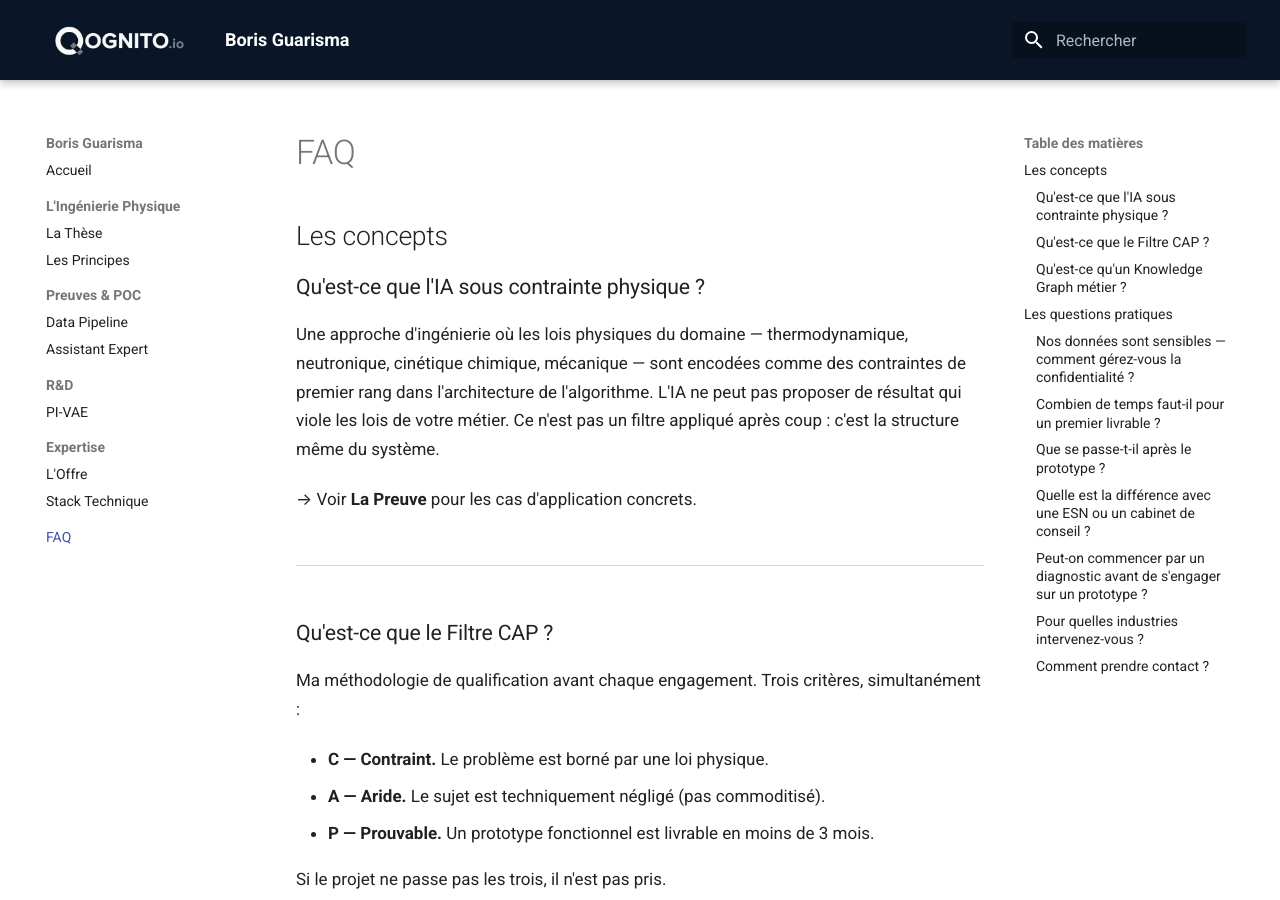
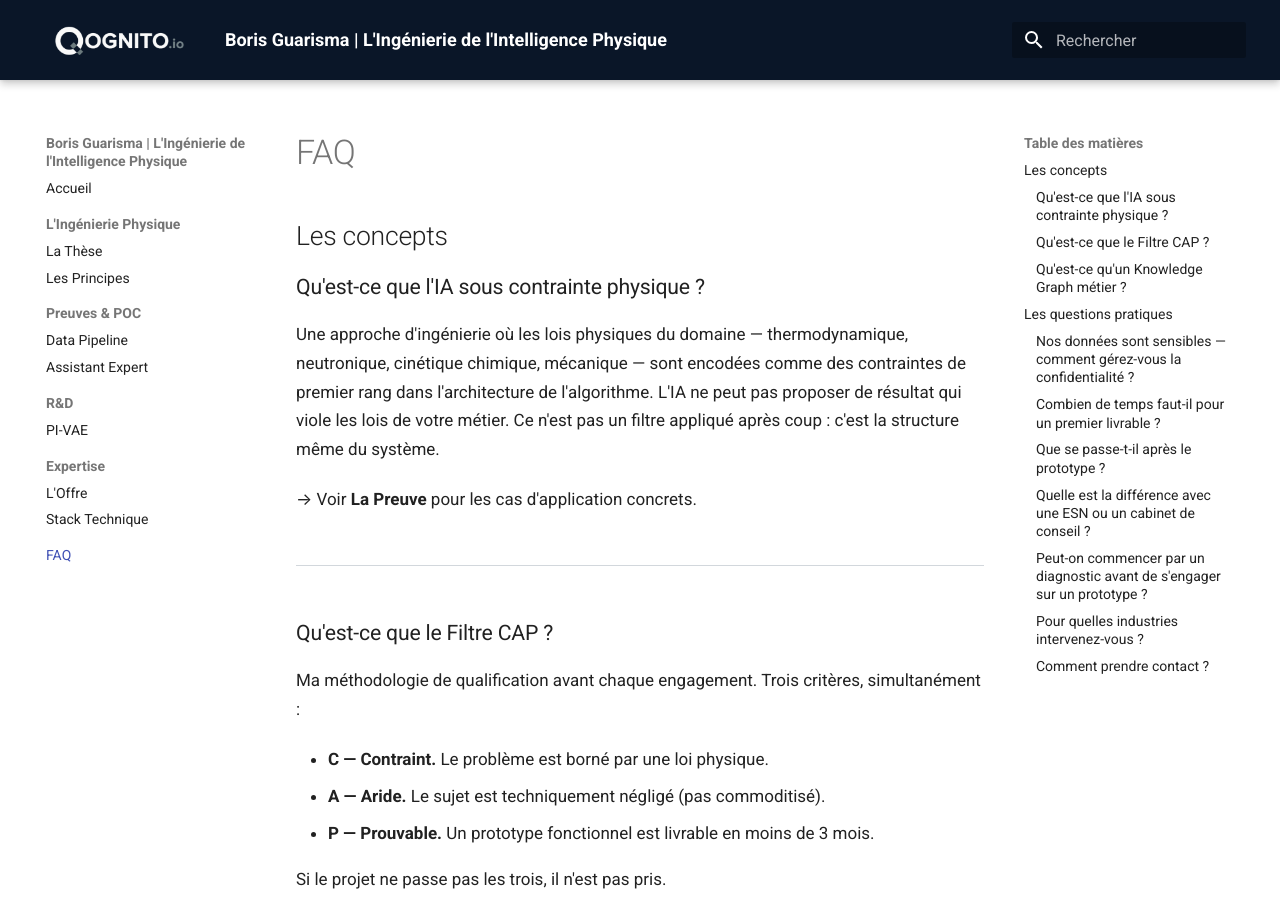
Before and after one commit to nucorg/qognito-site, an MkDocs documentation site: the page built from docs/faq.md, in a window 1280 px wide and 900 px high. Built offline with MkDocs 1.6.1 and Material for MkDocs 9.7.7, drawn with Linux system fonts in a browser that asks for light colours.

Commit message:
Update site name in mkdocs configuration

```diff
--- a/mkdocs.yml
+++ b/mkdocs.yml
@@ -1,4 +1,4 @@
-site_name: "Boris Guarisma"
+site_name: "Boris Guarisma | L'Ingénierie de l'Intelligence Physique"
 site_description: "L'Ingénierie de l'Intelligence Physique"
 
 # Fichiers CSS personnalisés pour le logo et l'aération
```
